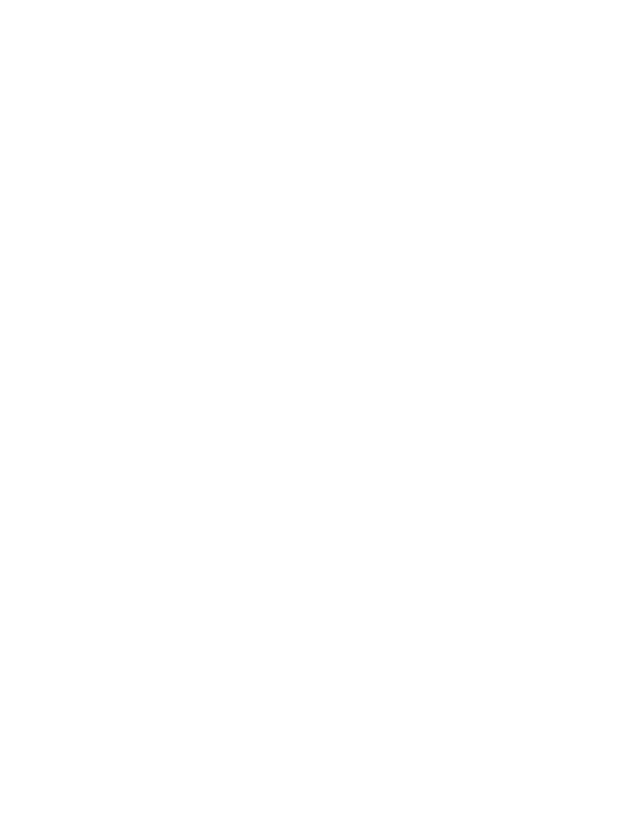
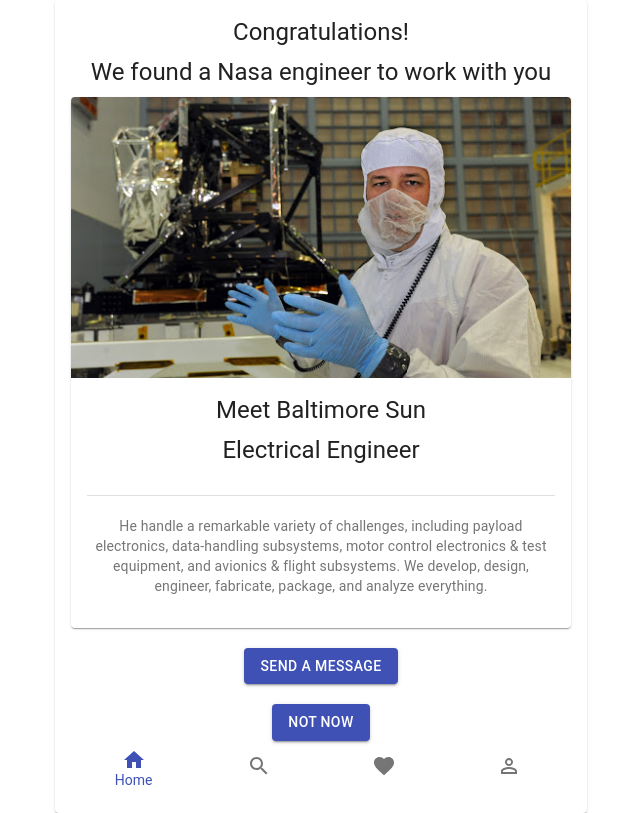
Before and after one commit to hocktoh89/nasa2020, a React (Create React App) app: page /join-project in a window 1280 px wide. Shown: the whole page, without its empty margins (319-959 px from the left). Built offline with nearby package versions, Linux system fonts and the light colour scheme.

Commit message:
join project page

```diff
--- a/src/App.js
+++ b/src/App.js
@@ -10,6 +10,7 @@
 import NasaEngineer from './NasaEngineer';
 import Kid from './Kid';
 import ProjectDetails from './ProjectDetails';
+import JoinProject from './JoinProject';
 import './App.css';
 
 function App() {
@@ -29,6 +30,9 @@
           <Route path="/project-details">
             <ProjectDetails />
           </Route>
+          <Route path="/join-project">
+            <JoinProject />
+          </Route>
         </Switch>
     </div>
     </Router>
--- /dev/null
+++ b/src/JoinProject.js
@@ -0,0 +1,134 @@
+import React, { useState } from "react";
+import { makeStyles } from "@material-ui/core/styles";
+
+import Paper from "@material-ui/core/Paper";
+import Typography from "@material-ui/core/Typography";
+import Divider from "@material-ui/core/Divider";
+
+import BottomNavigation from "@material-ui/core/BottomNavigation";
+import BottomNavigationAction from "@material-ui/core/BottomNavigationAction";
+import HomeIcon from "@material-ui/icons/Home";
+import SearchIcon from "@material-ui/icons/Search";
+import FavoriteIcon from "@material-ui/icons/Favorite";
+import PermIdentityIcon from "@material-ui/icons/PermIdentity";
+
+import Card from "@material-ui/core/Card";
+import CardMedia from "@material-ui/core/CardMedia";
+import CardContent from "@material-ui/core/CardContent";
+import CardActions from "@material-ui/core/CardActions";
+
+import engineerA from "./images/engineerA.jpg";
+
+import { Button } from "@material-ui/core";
+import { withRouter } from "react-router-dom";
+
+const useStyles = makeStyles((theme) => ({
+  root: {
+    flexGrow: 1,
+  },
+  paper: {
+    padding: theme.spacing(2),
+    margin: "auto",
+    maxWidth: 500,
+  },
+  image: {
+    width: 128,
+    height: 128,
+  },
+  img: {
+    margin: "auto",
+    display: "block",
+    maxWidth: "100%",
+    maxHeight: "100%",
+  },
+  media: {
+    height: 0,
+    paddingTop: "56.25%", // 16:9
+  },
+}));
+
+function JoinProject(props) {
+  const classes = useStyles();
+
+  const [navBarValue, setNavBarValue] = useState("recents");
+
+  const handleNavBarChange = (event, newValue) => {
+    setNavBarValue(newValue);
+  };
+
+  return (
+    <div className={classes.root}>
+      <Paper className={classes.paper}>
+        <Typography gutterBottom variant="h5" component="h1">
+          Congratulations!
+        </Typography>
+        <Typography gutterBottom variant="h5" component="h2">
+          We found a Nasa engineer to work with you
+        </Typography>
+
+        <Card className={classes.root}>
+          <CardMedia
+            className={classes.media}
+            image={engineerA}
+            title="Picture of Engineer"
+          />
+
+          <CardContent>
+            <Typography gutterBottom variant="h5" component="h1">
+              Meet Baltimore Sun
+            </Typography>
+            <Typography gutterBottom variant="h5" component="h2">
+              Electrical Engineer
+            </Typography>
+            <br />
+            <Divider />
+            <br />
+            <Typography variant="body2" color="textSecondary" component="p">
+              He handle a remarkable variety of challenges, including payload
+              electronics, data-handling subsystems, motor control electronics &
+              test equipment, and avionics & flight subsystems. We develop,
+              design, engineer, fabricate, package, and analyze everything.
+            </Typography>
+          </CardContent>
+          <CardActions disableSpacing></CardActions>
+        </Card>
+
+        <br />
+        <Button
+          variant="contained"
+          color="primary"
+          onClick={() => props.history.push("/")}
+        >
+          Send a message
+        </Button>
+        <br />
+        <br />
+        <Button
+          variant="contained"
+          color="primary"
+          onClick={() => props.history.push("/project-details")}
+        >
+          Not Now
+        </Button>
+
+        <BottomNavigation
+          value={navBarValue}
+          onChange={handleNavBarChange}
+          className={classes.root}
+        >
+          <BottomNavigationAction
+            label="Home"
+            value="recents"
+            onClick={() => props.history.push("/kid")}
+            icon={<HomeIcon />}
+          />
+          <BottomNavigationAction label="Search" icon={<SearchIcon />} />
+          <BottomNavigationAction label="Favourite" icon={<FavoriteIcon />} />
+          <BottomNavigationAction label="User" icon={<PermIdentityIcon />} />
+        </BottomNavigation>
+      </Paper>
+    </div>
+  );
+}
+
+export default withRouter(JoinProject);
--- a/src/ProjectDetails.js
+++ b/src/ProjectDetails.js
@@ -3,7 +3,6 @@
 import Grid from "@material-ui/core/Grid";
 import Paper from "@material-ui/core/Paper";
 import Typography from "@material-ui/core/Typography";
-// import ButtonBase from '@material-ui/core/ButtonBase';
 import Divider from "@material-ui/core/Divider";
 import robot from "./images/robot.png";
 import labFlasks from "./images/labFlasks.png";
@@ -12,11 +11,6 @@
 import List from "@material-ui/core/List";
 import ListItem from "@material-ui/core/ListItem";
 import ListItemText from "@material-ui/core/ListItemText";
-import ListItemAvatar from "@material-ui/core/ListItemAvatar";
-import Avatar from "@material-ui/core/Avatar";
-import ImageIcon from "@material-ui/icons/Image";
-import WorkIcon from "@material-ui/icons/Work";
-import BeachAccessIcon from "@material-ui/icons/BeachAccess";
 import ListItemIcon from "@material-ui/core/ListItemIcon";
 
 
@@ -157,7 +151,7 @@
 
         <Button
         variant="contained" color="primary"
-         onClick={() => props.history.push('/kid') }>
+         onClick={() => props.history.push('/join-project') }>
           Join
         </Button>
 
```
Also changed, not shown: src/images/engineerA.jpg (added).
